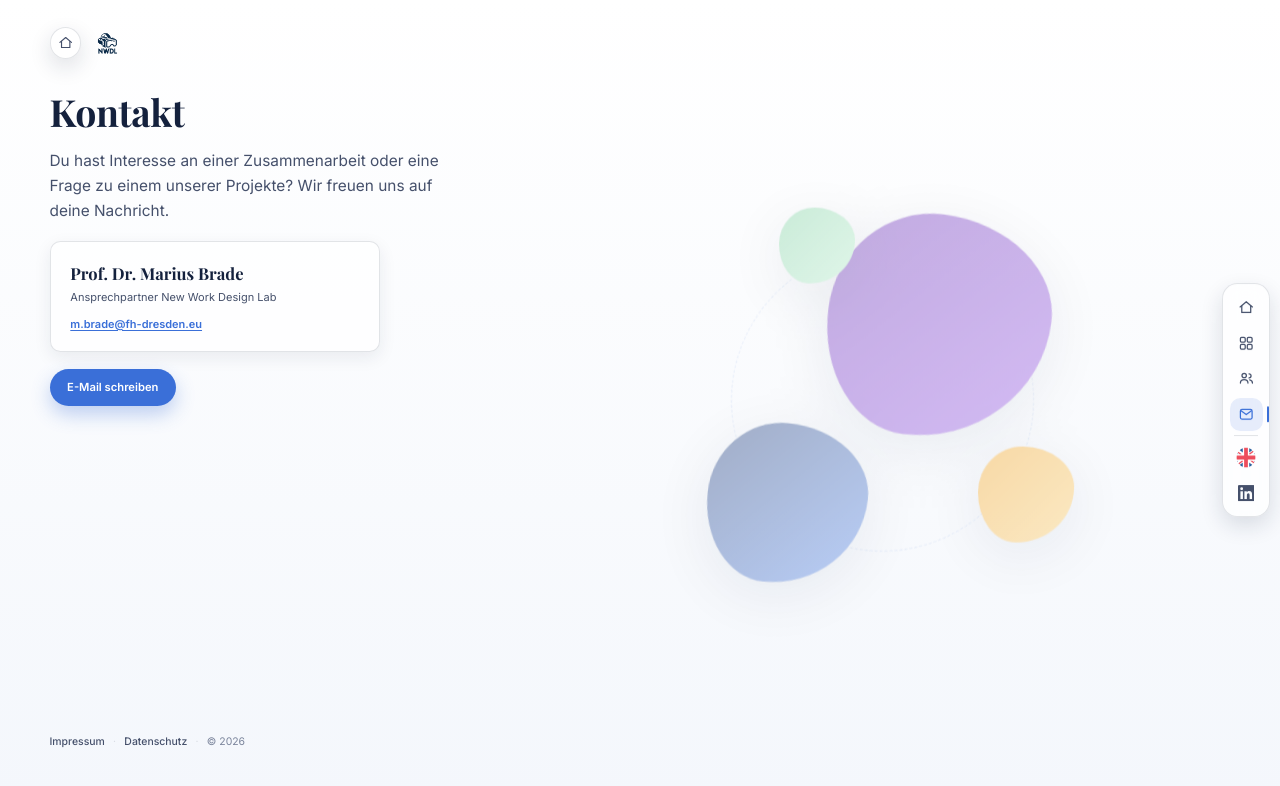
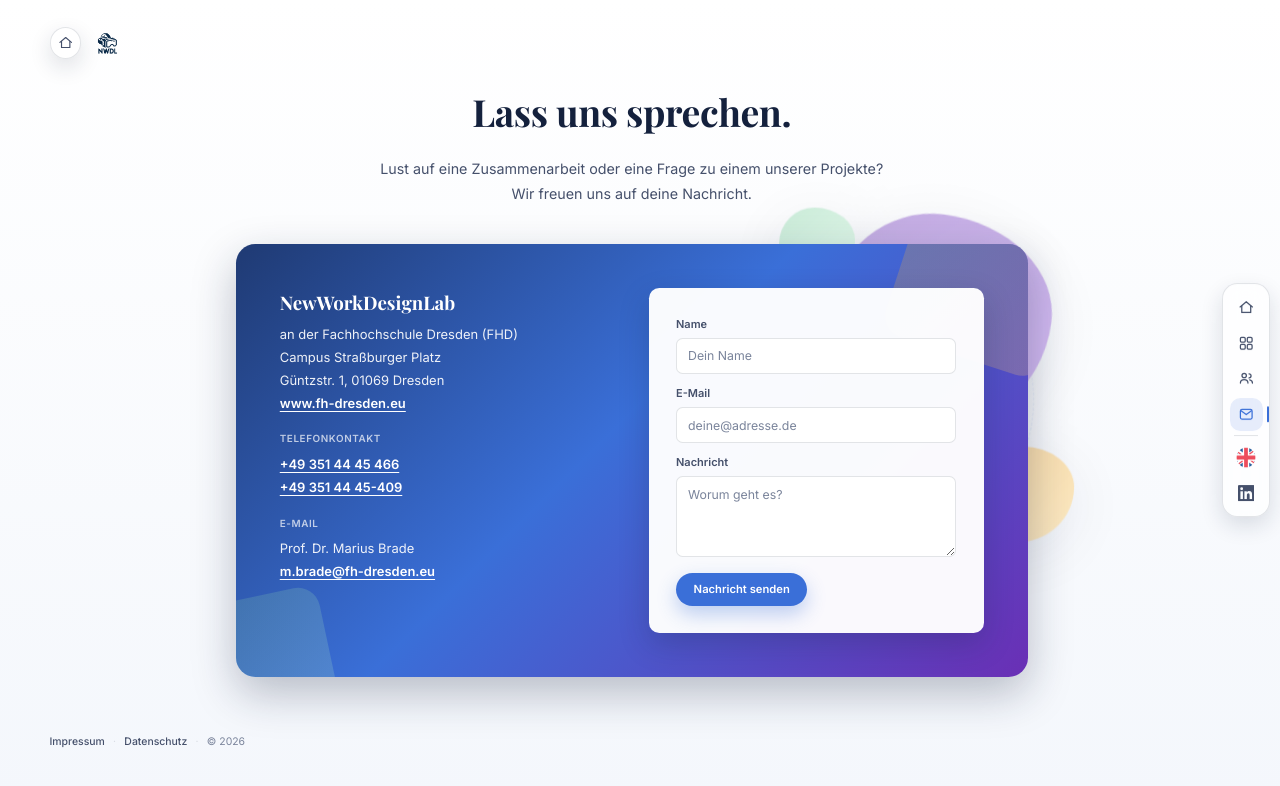
Before and after one commit to NewWorkDesignLab/website, a Next.js app: page /contact in a window 1280 px wide. Shown: the top 786 px of the page. Built offline with nearby package versions, Linux system fonts and the light colour scheme; a web font is replaced by a local one.

Commit message:
added contact to contact side

```diff
--- a/src/app/contact/page.tsx
+++ b/src/app/contact/page.tsx
@@ -1,33 +1,12 @@
 "use client";
 
-import texts from "../../content/texts.json";
-import { useLang } from "../useLang";
 import { PageShell } from "../../components/PageShell";
-
-const EMAIL = "m.brade@fh-dresden.eu";
+import { ContactBlock } from "../../components/ContactBlock";
 
 export default function ContactPage() {
-  const { lang } = useLang();
-  const t = texts[lang].contactPage;
-
   return (
     <PageShell>
-      <section className="content contact">
-        <h1>{t.title}</h1>
-        <p className="lead">{t.intro}</p>
-
-        <div className="contact-card">
-          <span className="contact-name">{t.person}</span>
-          <span className="contact-role">{t.role}</span>
-          <a className="contact-email" href={`mailto:${EMAIL}`}>
-            {EMAIL}
-          </a>
-        </div>
-
-        <a className="cta" href={`mailto:${EMAIL}`}>
-          {t.emailCta}
-        </a>
-      </section>
+      <ContactBlock headingTag="h1" standalone />
     </PageShell>
   );
 }
--- /dev/null
+++ b/src/components/ContactBlock.tsx
@@ -0,0 +1,114 @@
+"use client";
+
+import texts from "../content/texts.json";
+import { useLang } from "../app/useLang";
+
+/**
+ * Closing contact block: a vivid brand-gradient panel pairing the lab's
+ * contact details with a (presentational) message form. Shared by the
+ * homepage and the dedicated contact page so the UX stays identical.
+ *
+ * `headingTag` lets the dedicated contact page expose this as its primary
+ * <h1>, while the homepage keeps it an <h2> below the hero headline.
+ * `standalone` trims the large top whitespace that only makes sense when the
+ * block follows other homepage sections.
+ */
+export function ContactBlock({
+  headingTag: Heading = "h2",
+  standalone = false,
+}: {
+  headingTag?: "h1" | "h2";
+  standalone?: boolean;
+}) {
+  const { lang } = useLang();
+  const c = texts[lang].homeContact;
+
+  return (
+    <section
+      id="contact"
+      className={`home-contact${standalone ? " home-contact--standalone" : ""}`}
+    >
+      <div className="pillars-intro">
+        <Heading className="pillars-heading">{c.heading}</Heading>
+        <p className="pillars-lead">{c.intro}</p>
+      </div>
+
+      <div className="home-contact-panel">
+        <div className="home-contact-info">
+          <div className="home-contact-block">
+            <strong>{c.orgName}</strong>
+            {c.orgLines.map((line) => (
+              <span key={line}>{line}</span>
+            ))}
+            <a
+              className="home-contact-link"
+              href={c.websiteUrl}
+              target="_blank"
+              rel="noopener noreferrer"
+            >
+              {c.websiteLabel}
+            </a>
+          </div>
+
+          <div className="home-contact-block">
+            <span className="home-contact-block-label">{c.phoneLabel}</span>
+            {c.phones.map((phone) => (
+              <a
+                key={phone}
+                className="home-contact-link"
+                href={`tel:${phone.replace(/[^+\d]/g, "")}`}
+              >
+                {phone}
+              </a>
+            ))}
+          </div>
+
+          <div className="home-contact-block">
+            <span className="home-contact-block-label">{c.emailLabel}</span>
+            <span>{c.person}</span>
+            <a className="home-contact-link" href={`mailto:${c.email}`}>
+              {c.email}
+            </a>
+          </div>
+        </div>
+
+        {/* Form is presentational for now – wiring follows once our own
+            server endpoint is ready. */}
+        <form className="home-contact-form" onSubmit={(e) => e.preventDefault()}>
+          <div className="home-contact-field">
+            <label htmlFor="contact-name">{c.form.name}</label>
+            <input
+              id="contact-name"
+              name="name"
+              type="text"
+              placeholder={c.form.namePlaceholder}
+              autoComplete="name"
+            />
+          </div>
+          <div className="home-contact-field">
+            <label htmlFor="contact-email">{c.form.email}</label>
+            <input
+              id="contact-email"
+              name="email"
+              type="email"
+              placeholder={c.form.emailPlaceholder}
+              autoComplete="email"
+            />
+          </div>
+          <div className="home-contact-field">
+            <label htmlFor="contact-message">{c.form.message}</label>
+            <textarea
+              id="contact-message"
+              name="message"
+              rows={4}
+              placeholder={c.form.messagePlaceholder}
+            />
+          </div>
+          <button type="submit" className="cta home-contact-submit">
+            {c.form.submit}
+          </button>
+        </form>
+      </div>
+    </section>
+  );
+}
--- a/src/styles/globals.css
+++ b/src/styles/globals.css
@@ -1469,6 +1469,13 @@ button {
   gap: 3.5rem;
 }
 
+/* On the dedicated contact page the block stands on its own (no preceding
+   sections), so drop the large top whitespace and let it sit just below the
+   page brand. */
+.home-contact--standalone {
+  padding-top: 0;
+}
+
 /* The "bunte viereckige" element: a vivid brand-gradient panel that lifts the
    contact block off the page and rounds the homepage off. */
 .home-contact-panel {
```
Also changed, not shown: src/app/page.tsx (+2 -95 lines), 1 other file (tests, documents, lock files or other folders).
